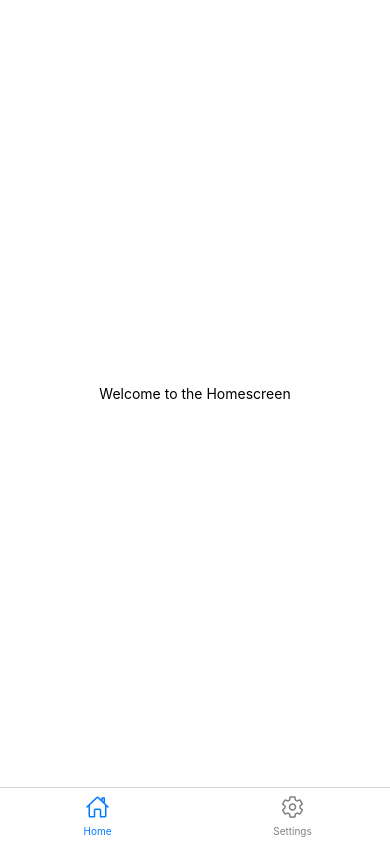
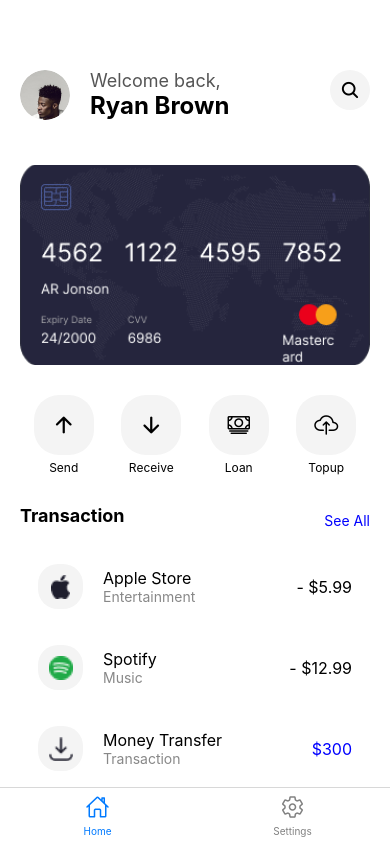
Before and after one commit to blip-cmd/rn-assignment5-11357610, a React Native app in the folder Wallet/: screen /Home in a window 390 px wide. Built offline with nearby package versions, Linux system fonts and the light colour scheme.

Commit message:
Updated HomeScreen UI

```diff
--- a/Wallet/src/HomeScreen.js
+++ b/Wallet/src/HomeScreen.js
@@ -1,19 +1,220 @@
 import React from 'react';
-import { View, SafeAreaView, StyleSheet, Text } from 'react-native';
+import { View, Text, Image, StyleSheet, ScrollView, TouchableOpacity, SafeAreaView } from 'react-native';
+import Ionicons from 'react-native-vector-icons/Ionicons';
+import { transactions } from './TransactionData';
 
-export default function HomeScreen() {
-    return (
-        <SafeAreaView style={styles.biggieBag}>
-            <Text>Welcome to the Homescreen</Text>
-        </SafeAreaView>
-    );
-}
+const HomeScreen = () => {
+  return (
+    <SafeAreaView style={styles.safeArea}>
+      <ScrollView style={styles.container}>
+        <View style={styles.profile}>
+          <View style={styles.pic}>
+            <Image source={require('../assets/profile.png')} style={styles.profileImage} />
+          </View>
+          <View>
+            <View style={styles.header}>
+              <Text style={styles.welcomeText}>Welcome back,</Text>
+              <Text style={styles.userName}>Ryan Brown</Text>
+            </View>
+          </View>
+          <TouchableOpacity style={styles.search}>
+            <Ionicons name="search" size={20} color="#000000" />
+          </TouchableOpacity>
+        </View>
+        <View style={styles.card}>
+          <Image source={require('../assets/Card.png')} style={styles.cardImage} />
+        </View>
+        <View style={styles.actions}>
+          <TouchableOpacity style={styles.actionButton}>
+            <View style={styles.actionIconContainer}>
+              <Ionicons name="arrow-up-outline" size={24} color="#000000" />
+            </View>
+            <Text style={styles.actionText}>Send</Text>
+          </TouchableOpacity>
+          <TouchableOpacity style={styles.actionButton}>
+            <View style={styles.actionIconContainer}>
+              <Ionicons name="arrow-down-outline" size={24} color="#000000" />
+            </View>
+            <Text style={styles.actionText}>Receive</Text>
+          </TouchableOpacity>
+          <TouchableOpacity style={styles.actionButton}>
+            <View style={styles.actionIconContainer}>
+              <Ionicons name="cash-outline" size={24} color="#000000" />
+            </View>
+            <Text style={styles.actionText}>Loan</Text>
+          </TouchableOpacity>
+          <TouchableOpacity style={styles.actionButton}>
+            <View style={styles.actionIconContainer}>
+              <Ionicons name="cloud-upload-outline" size={24} color="#000000" />
+            </View>
+            <Text style={styles.actionText}>Topup</Text>
+          </TouchableOpacity>
+        </View>
+        <View style={styles.transactions}>
+          <View style={styles.transactionHeader}>
+            <Text style={styles.transactionTitle}>Transaction</Text>
+            <Text style={styles.transactionSeeAll}>See All</Text>
+          </View>
+          {transactions.map(transaction => (
+            <View key={transaction.id} style={styles.transactionItem}>
+              <View style={styles.transactionActivity}>
+                <View style={styles.transactionIconContainer}>
+                  <Image style={styles.transactionIcon} source={transaction.icon} resizeMode='contain'/>
+                </View>
+                <View style={styles.transactionDetails}>
+                  <Text style={styles.transactionText}>{transaction.name}</Text>
+                  <Text style={styles.transactionCategory}>{transaction.category}</Text>
+                </View>
+              </View>
+              <Text style={[
+                styles.transactionAmount,
+                transaction.type === 'negative' ? styles.negativeAmount : styles.positiveAmount
+              ]}>
+                {transaction.amount}
+              </Text>
+            </View>
+          ))}
+        </View>
+      </ScrollView>
+    </SafeAreaView>
+  );
+};
 
 const styles = StyleSheet.create({
-    biggieBag: {
-        flex: 1,
-        backgroundColor: "#fff",
-        alignItems: "center",
-        justifyContent: "center",
-    },
+  safeArea: {
+    flex: 1,
+    backgroundColor: '#ffffff',
+  },
+  container: {
+    flex: 1,
+    padding: 20,
+  },
+  header: {
+    marginBottom: 20,
+  },
+  welcomeText: {
+    fontSize: 18,
+    color: '#555',
+  },
+  userName: {
+    fontSize: 24,
+    fontWeight: 'bold',
+    color: '#000000',
+  },
+  actions: {
+    flexDirection: 'row',
+    justifyContent: 'space-around',
+    marginBottom: 20,
+  },
+  actionButton: {
+    alignItems: 'center',
+  },
+  transactions: {
+    marginBottom: 15,
+    marginTop: 10,
+  },
+  transactionTitle: {
+    fontSize: 18,
+    fontWeight: 'bold',
+    marginBottom: 10,
+    color: '#000000',
+  },
+  transactionItem: {
+    flexDirection: 'row',
+    justifyContent: 'space-between',
+    alignItems: 'center',
+    padding: 18,
+  },
+  profile: {
+    flexDirection: 'row',
+    marginTop: 50,
+  },
+  pic: {
+    marginRight: 20,
+    height: 50,
+    width: 50,
+  },
+  profileImage: {
+    height: 50,
+    width: 50,
+    borderRadius: 25,
+  },
+  card: {
+    marginBottom: 30,
+    marginTop: 25,
+  },
+  cardImage: {
+    width: 'auto',
+    height: 200,
+    borderRadius: 15,
+  },
+  actionIconContainer: {
+    backgroundColor: '#F4F4F4',
+    height: 60,
+    width: 60,
+    borderRadius: 25,
+    justifyContent: 'center',
+    alignItems: 'center',
+  },
+  actionText: {
+    marginTop: 5,
+    fontSize: 12,
+    color: '#000000',
+  },
+  transactionHeader: {
+    flexDirection: 'row',
+    justifyContent: 'space-between',
+    alignItems: 'center',
+    marginBottom: 10,
+  },
+  transactionSeeAll: {
+    color: 'blue',
+  },
+  transactionActivity: {
+    flexDirection: 'row',
+    alignItems: 'center',
+  },
+  transactionIconContainer: {
+    backgroundColor: '#F4F4F4',
+    height: 45,
+    width: 45,
+    borderRadius: 20,
+    justifyContent: 'center',
+    alignItems: 'center',
+  },
+  transactionIcon: {
+    height: 24,
+    width: 24,
+  },
+  transactionDetails: {
+    marginLeft: 20,
+  },
+  transactionText: {
+    fontSize: 16,
+    color: '#000000',
+  },
+  transactionCategory: {
+    fontSize: 14,
+    color: '#888888',
+  },
+  transactionAmount: {
+    fontSize: 16,
+  },
+  negativeAmount: {
+    color: 'black',
+  },
+  positiveAmount: {
+    color: 'blue',
+  },
+  search: {
+    marginLeft: 'auto',
+    height: 40,
+    width: 40,
+    backgroundColor: '#F4F4F4',
+    borderRadius: 20,
+    justifyContent: 'center',
+    alignItems: 'center',
+  },
 });
+
+export default HomeScreen;
--- a/Wallet/src/SettingsScreen.js
+++ b/Wallet/src/SettingsScreen.js
@@ -1,6 +1,6 @@
 import React from 'react';
 import { View, SafeAreaView, StyleSheet, Text, Switch, TouchableOpacity } from 'react-native';
-import Ionicons from '@expo/vector-icons/Ionicons'
+import Ionicons from '@expo/vector-icons/Ionicons';
 
 function SettingsScreen() {
 
--- /dev/null
+++ b/Wallet/src/TransactionData.js
@@ -0,0 +1,35 @@
+// TransactionData.js
+export const transactions = [
+    {
+      id: 1,
+      icon: require('../assets/apple.png'),
+      name: 'Apple Store',
+      category: 'Entertainment',
+      amount: '- $5.99',
+      type: 'negative',
+    },
+    {
+      id: 2,
+      icon: require('../assets/spotify.png'),
+      name: 'Spotify',
+      category: 'Music',
+      amount: '- $12.99',
+      type: 'negative',
+    },
+    {
+      id: 3,
+      icon: require('../assets/moneyTransfer.png'),
+      name: 'Money Transfer',
+      category: 'Transaction',
+      amount: ' $300',
+      type: 'positive',
+    },
+    {
+      id: 4,
+      icon: require('../assets/grocery.png'),
+      name: 'Grocery',
+      category: 'Transaction',
+      amount: '- $88',
+      type: 'negative',
+    },
+  ];
```
Also changed, not shown: Wallet/assets/Home-desired.png (added), Wallet/assets/receive.png (renamed from Wallet/assets/recieve.png).
